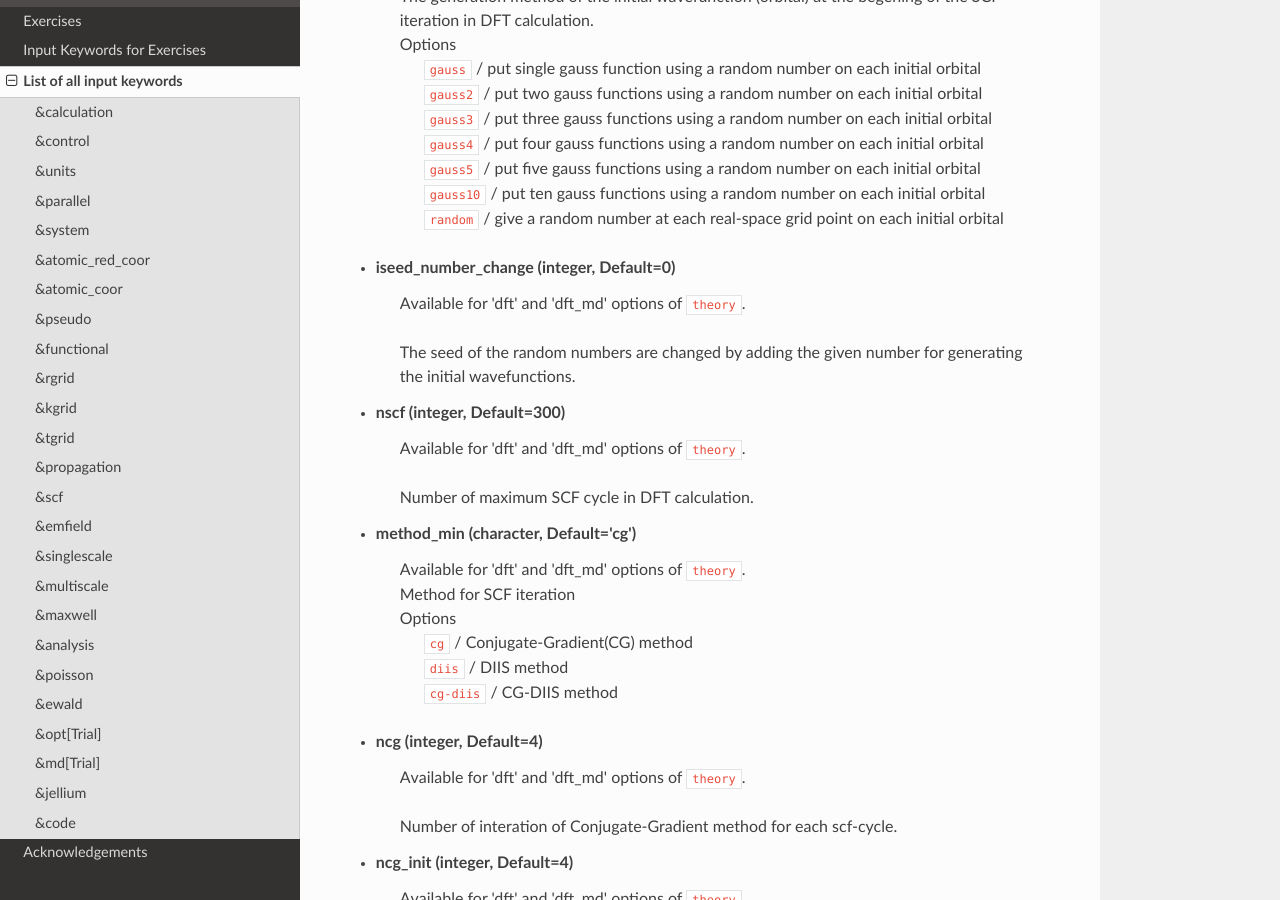
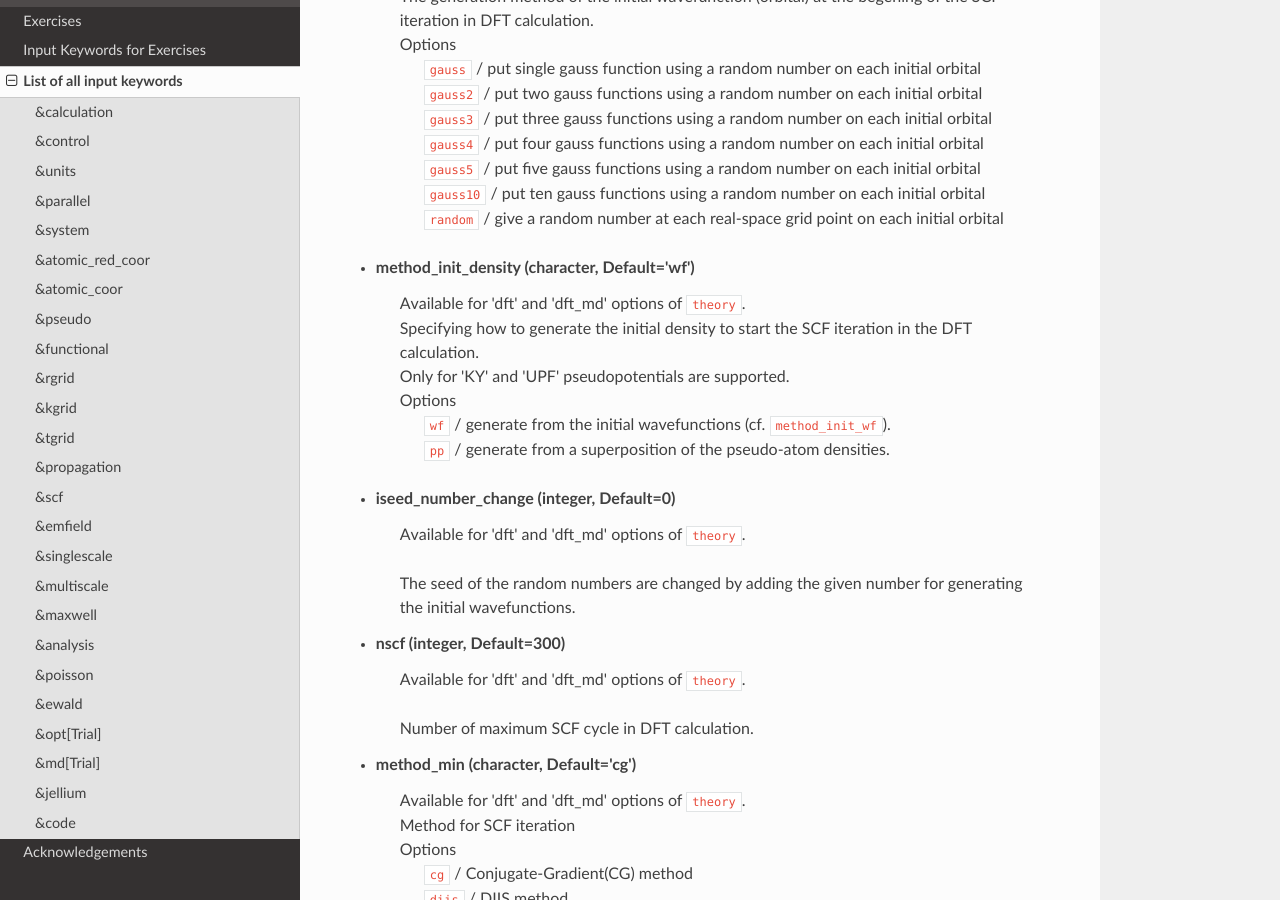
Before and after one commit to SALMON-TDDFT/SALMON-DOCS, a Sphinx documentation site: the page built from source/input_keyword_list.rst, in a window 1280 px wide and 900 px high, scrolled down 12798 px. Built offline with Sphinx 7.4.7 and the Read the Docs theme 2.0.0, drawn with Linux system fonts in a browser that asks for light colours; formulas are drawn with MathJax 3.

Commit message:
Explanation of the switch for initial density (method_init_density)  On branch initial_density 	modified:   source/input_keyword_list.rst

```diff
--- a/source/input_keyword_list.rst
+++ b/source/input_keyword_list.rst
@@ -468,6 +468,13 @@ Input for psudopotentials. Size of array (:) is equal to ``&system/nelem``.
    |   ``gauss10`` / put ten gauss functions using a random number on each initial orbital
    |   ``random`` / give a random number at each real-space grid point on each initial orbital
 
+- **method_init_density** (character, Default='wf')
+   | Available for 'dft' and 'dft_md' options of ``theory``.
+   | Specifying how to generate the initial density to start the SCF iteration in the DFT calculation.
+   | Only for 'KY' and 'UPF' pseudopotentials are supported.
+   | Options
+   |  ``wf`` / generate from the initial wavefunctions (cf. ``method_init_wf``).
+   |  ``pp`` / generate from a superposition of the pseudo-atom densities.
 
 - **iseed_number_change** (integer, Default=0)
    | Available for 'dft' and 'dft_md' options of ``theory``.
```
